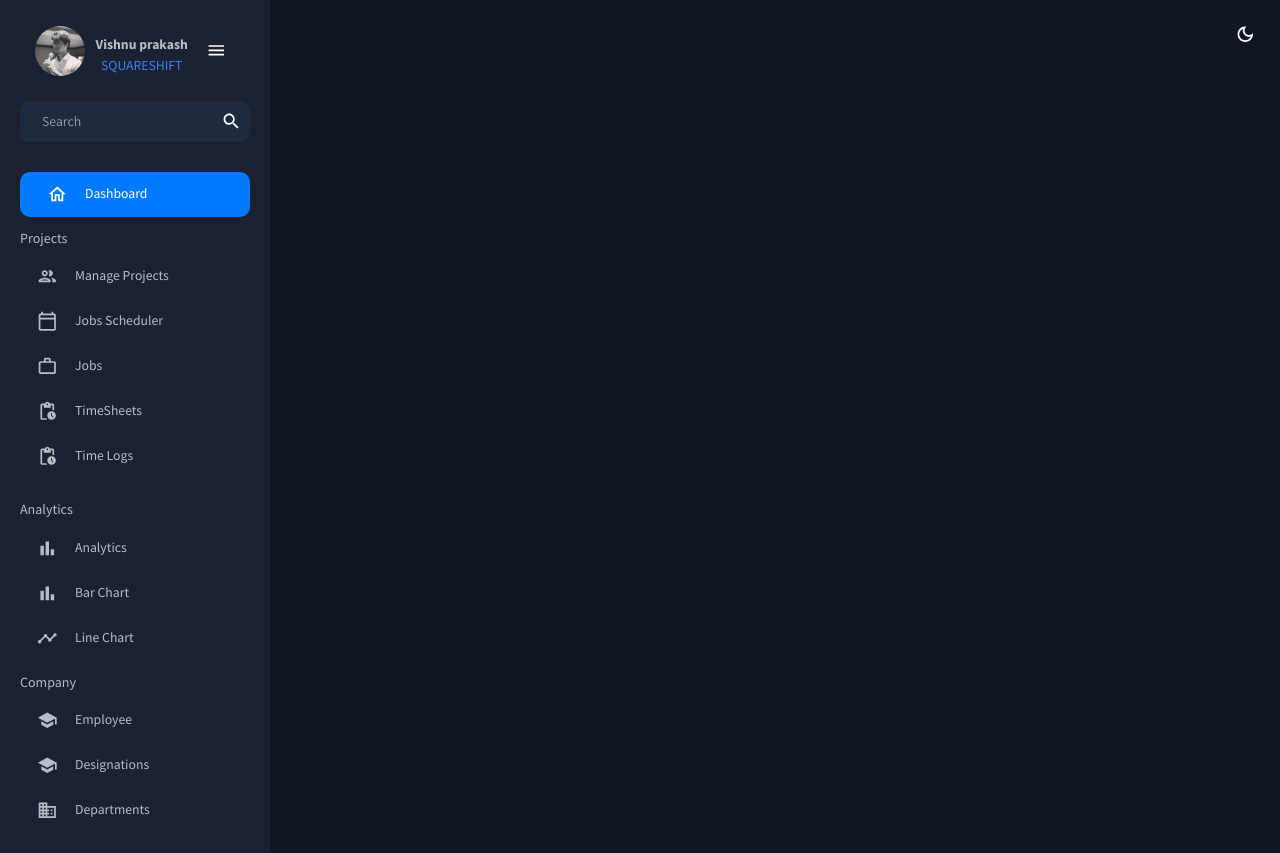
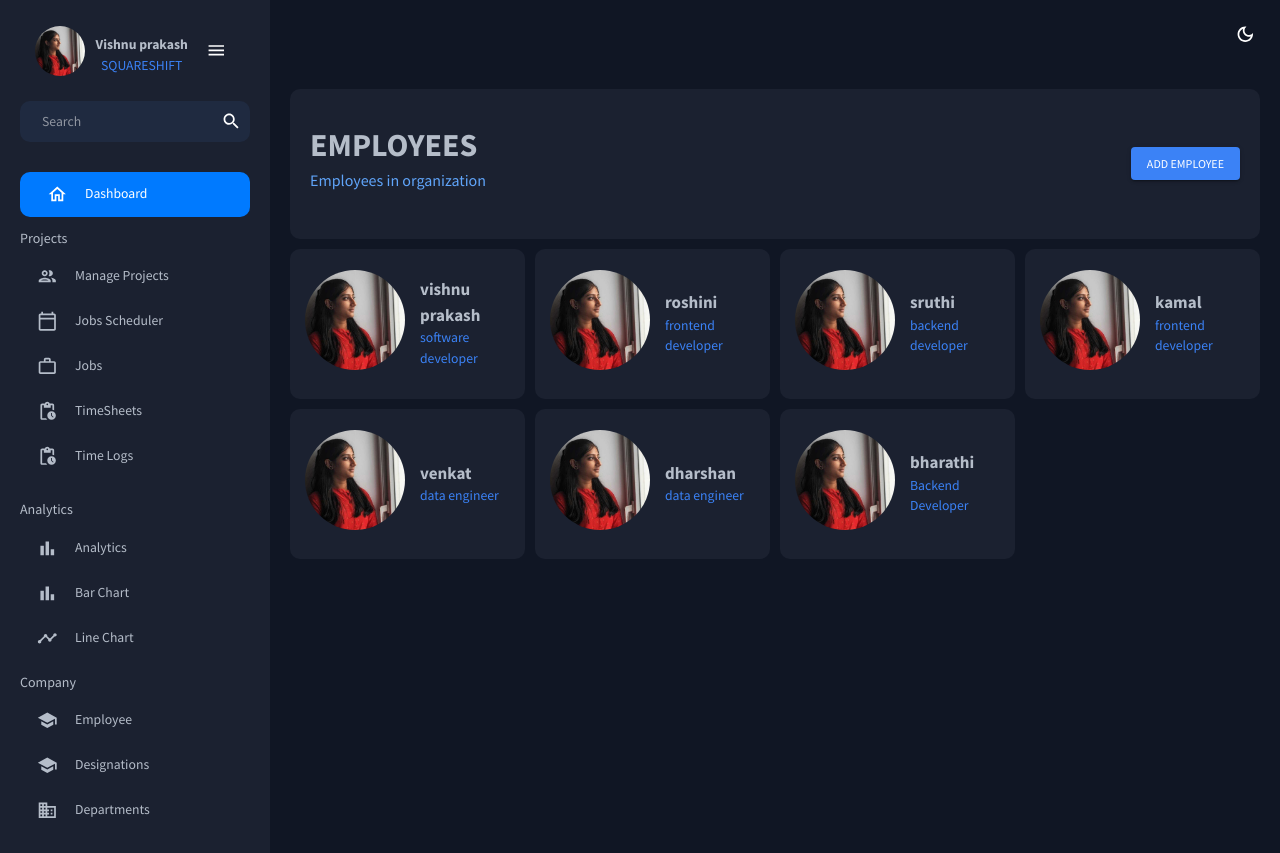
Before and after one commit to vishnuprakashN/EmployeeManagementFrontend, a React (Create React App) app: page /employee/profilelist in a window 1280 px wide. Built offline with nearby package versions, Linux system fonts and the light colour scheme.

Commit message:
profilebox

```diff
--- a/src/App.js
+++ b/src/App.js
@@ -24,6 +24,7 @@ import TimeSheetForm from './scenes/addtimesheet/index';
 import Calendar from "./scenes/calendar/index";
 import Profile from './scenes/employee/profile';
 import Profile2 from './scenes/employee/profile2';
+import ProfileListView from './scenes/employee/profileListView';
 
 
 function App() {
@@ -54,6 +55,8 @@ function App() {
           <Route path="/addtimesheet" element={<TimeSheetForm/>}/>
           <Route path="/calendar" element={<Calendar/>}/>
           <Route path="/employee" element = {<Profile2/>}/>
+          <Route path="/employee/profilelist" element = {<ProfileListView/>}/>
+
           </Routes>
         </main>
       </div>
--- /dev/null
+++ b/src/scenes/employee/profileListView.jsx
@@ -0,0 +1,126 @@
+import {Box, Button, Typography } from "@mui/material";
+import {DataGrid, GridToolbar} from "@mui/x-data-grid";
+import {tokens} from "../../theme";
+import {mockDataContacts} from "../../data/mockData";
+import Header from "../../components/Header";
+import { boxSizing, color } from "@mui/system";
+import {useTheme} from "@mui/material";
+import axios from "axios"
+import { useEffect, useState } from "react";
+import { useLocation } from "react-router-dom";
+import * as React from 'react';
+import TextField from '@mui/material/TextField';
+import Dialog from '@mui/material/Dialog';
+import DialogActions from '@mui/material/DialogActions';
+import DialogContent from '@mui/material/DialogContent';
+import DialogContentText from '@mui/material/DialogContentText';
+import DialogTitle from '@mui/material/DialogTitle';
+import {useNavigate} from 'react-router-dom';
+import StatBox from "../../components/StatBox";
+
+
+const ProfileListView = () => {
+    const theme = useTheme();
+    const colors = tokens(theme.palette.mode);
+    const [mapping,setMapping] = useState([])
+    const datas = [{
+      name: "vishnu prakash",
+      designation: "software developer"
+    },{
+      name: "roshini",
+      designation: "frontend developer"
+    },{
+      name: "sruthi",
+      designation: "backend developer"
+    },{
+      name: "kamal",
+      designation: "frontend developer"
+    },{
+      name: "venkat",
+      designation: "data engineer"
+    },{
+      name: "dharshan",
+      designation: "data engineer"
+    },{
+      name: "bharathi",
+      designation: "Backend Developer"
+    },]
+
+    return (
+    <Box m="20px">
+        <Box
+            display="grid"
+            gridTemplateColumns="repeat(12, 1fr)"
+            gridAutoRows="150px"
+            gap="10px"
+        >
+            <Box
+              gridColumn="span 12"
+              backgroundColor={colors.navbar[100]}
+              display="flex"
+              alignItems="center"
+              borderRadius="10px"
+              padding="20px 20px 20px 20px"
+              justifyContent="space-between">
+                <Box paddingTop="20px">
+                 <Header title="EMPLOYEES"
+
+                    subtitle="Employees in organization"/>
+                </Box>
+                <Box>
+                <Button type="button" color="secondary" variant="contained"
+                >
+                    ADD EMPLOYEE
+                </Button >
+                </Box>
+
+              </Box>
+            {/* row 1*/}
+            {datas.map((item) => {
+              return(
+                <Box
+              gridColumn="span 3"
+              backgroundColor={colors.navbar[100]}
+              display="flex"
+              alignItems="center"
+              borderRadius="10px"
+              justifyContent="flex-start"
+              sx={{
+                '&:hover': {
+                  boxShadow: 3,
+                }
+              }}
+
+              >
+                <Box>
+                <img
+                  alt="profile-user"
+                  width="100px"
+                  height="100px"
+                  src={require('../../assets/rosee.jpg')}
+                  style={{ cursor:"pointer", borderRadius: "50%" ,margin:"15px"}}
+                  /></Box>
+                  <Box >
+                  <Typography
+                      varient="h2"
+                      color={colors.grey[100]}
+                      fontWeight="bold"
+                      fontSize="17px"
+                      sx={{m: "0 0 0 0"}}
+                      >{item.name}</Typography>
+                  <Typography varient = "h5" color={colors.greenAccent[500]}>
+                      {item.designation}
+                  </Typography>
+                  </Box>
+              </Box>
+              )
+            })}
+
+
+        </Box>
+    </Box>);
+
+};
+
+
+export default ProfileListView;
--- a/src/scenes/global/Sidebar.jsx
+++ b/src/scenes/global/Sidebar.jsx
@@ -99,7 +99,7 @@ const Sidebar = () =>{
                                 alt="profile-user"
                                 width="50px"
                                 height="50px"
-                                src={require('../../assets/vishnu.jpg')}
+                                src={require('../../assets/rosee.jpg')}
                                 style={{ cursor:"pointer", borderRadius: "50%"}}
                                 />
                         </Box>
@@ -158,7 +158,7 @@ const Sidebar = () =>{
                             Projects</Typography>
                       <Item
                       title="Manage Projects"
-                      to="/projects"
+                      to="/projectspage"
                       icon={<PeopleOutlinedIcon/>}
                       selected={selected}
                       setSelected={setSelected}
@@ -228,7 +228,7 @@ const Sidebar = () =>{
                             Company</Typography>
                      <Item
                       title="Employee"
-                      to="/employee"
+                      to="/employee/profilelist"
                       icon={<SchoolIcon/>}
                       selected={selected}
                       setSelected={setSelected}
```
Also changed, not shown: src/assets/rosee.jpg (added), src/components/ProfileBox.jsx (added).
